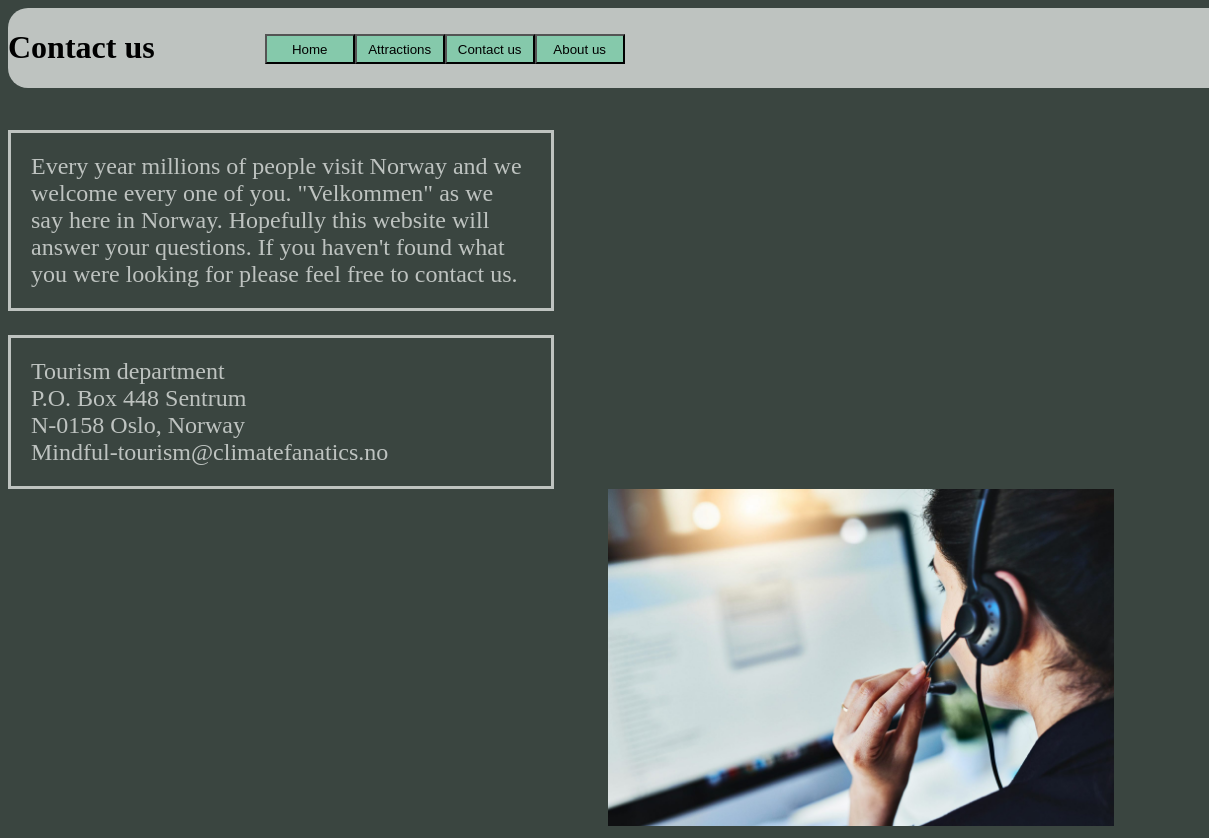
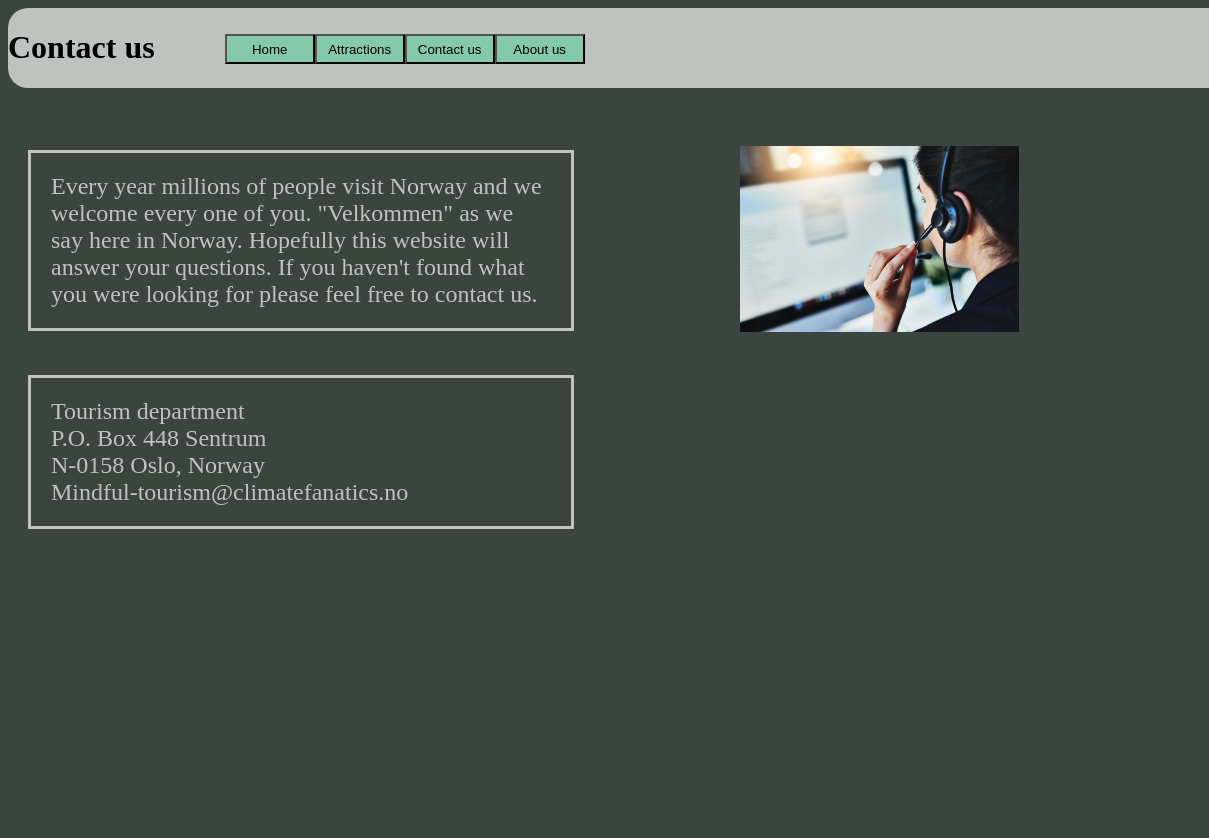
Before and after one commit to hernok/Mindful-Tourism, a plain HTML site: page html/contact.html in a window 1280 px wide. Shown: the full height of the page, 0-1209 px from the left. After the commit the page ends 800 px from the top, so only its background shows below. Drawn offline with Linux system fonts and the light colour scheme.

Commit message:
siste finpuss

```diff
--- a/css/style-about-us.css
+++ b/css/style-about-us.css
@@ -11,7 +11,6 @@ header {
 ul {
   width: 100%;
   display: flex;
-  justify-content: flex-end;
   list-style: none;
 }
 .nav-button {
--- a/css/style-attractions.css
+++ b/css/style-attractions.css
@@ -14,7 +14,7 @@ h1 {
 ul {
   width: 100%;
   display: flex;
-  justify-content: flex-end;
+  position: relative;
   list-style: none;
 }
 .nav-button {
--- a/css/style-contact.css
+++ b/css/style-contact.css
@@ -12,7 +12,6 @@ header {
 ul {
   width: 100%;
   display: flex;
-  justify-content: flex-end;
   list-style: none;
 }
 .nav-button {
@@ -27,6 +26,11 @@ ul {
 body {
   background-color: #3a4540;
 }
+.maincontact {
+  width: 80%;
+  display: flex;
+  padding: 20px;
+}
 .trivia {
   color: #bec3c0;
   font-size: 1.5rem;
@@ -40,6 +44,7 @@ body {
   border: #bec3c0 solid;
   width: 500px;
   padding: 20px;
+  margin: 0 0 0 20px;
   position: relative;
 }
 .contact-list {
@@ -50,10 +55,9 @@ body {
 }
 
 .customer-support {
-  width: 40%;
-  position: relative;
-  top: 0px;
-  left: 600px;
+  width: 60%;
+  float: right;
+  margin: 20px;
 }
 
 .fixedlogo {
--- a/css/style-index.css
+++ b/css/style-index.css
@@ -12,7 +12,6 @@ header {
 ul {
   width: 75%;
   display: flex;
-  justify-content: flex-end;
   list-style: none;
   position: relative;
 }
@@ -40,7 +39,7 @@ body {
   font-size: 3rem;
   text-align: center;
   bottom: 50px;
-  left: 50%;
+  width: 100%;
   position: absolute;
   text-shadow: 2px 2px #3a4540;
 }
--- a/html/contact.html
+++ b/html/contact.html
@@ -22,14 +22,18 @@
       </nav>
     </header>
     <main>
-
     <br>
+    <div class="maincontact">
       <div class="trivia-box">
         <p class="trivia">
         Every year millions of people visit Norway and we welcome every one of you.
         "Velkommen" as we say here in Norway. Hopefully this website will answer your questions.
         If you haven't found what you were looking for please feel free to contact us.
         </p>
+      </div>
+      <div>
+        <img class="customer-support" src="/assets/images/customer-support.jpg" alt="A picture of a customer supporter">
+      </div>
     </div>
       <div class="post">
         <ol class="contact-list">
@@ -38,10 +42,6 @@
           <li>N-0158 Oslo, Norway</li>
           <li>Mindful-tourism@climatefanatics.no</li>
         </ol>
-
-    </div>
-    <div>
-      <img class="customer-support" src="/assets/images/customer-support.jpg" alt="A picture of a customer supporter">
       </div>
     </main>
     <footer><a href="/index.html"><img src="/assets/images/tourism-logo.png" class="fixedlogo"></img></a></footer>
```
Lines whose indentation alone changed are shown as unchanged.
